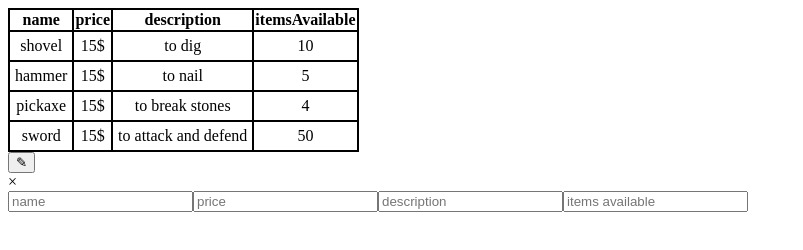
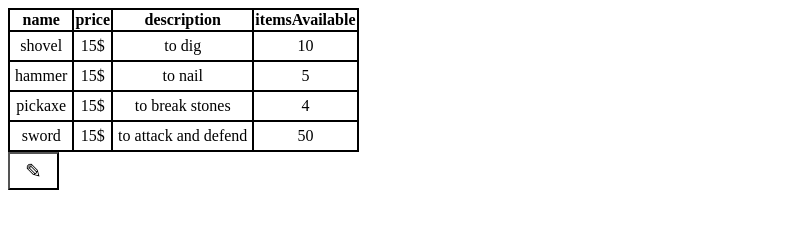
Before and after one commit to adeline4108/table, a plain HTML site: page index.html in a window 1280 px wide. Shown: the whole page, without its empty margins (0-803 px from the left). Drawn offline with Linux system fonts and the light colour scheme.

Commit message:
adding css style

```diff
--- a/index.html
+++ b/index.html
@@ -5,6 +5,8 @@
     <meta http-equiv="X-UA-Compatible" content="IE=edge">
     <meta name="viewport" content="width=device-width, initial-scale=1.0">
     <link rel="stylesheet" href="table.css">
+    <link rel="stylesheet" href="modal-box.css">
+    <link rel="stylesheet" href="https://cdnjs.cloudflare.com/ajax/libs/font-awesome/4.7.0/css/font-awesome.min.css">
     <title>Document</title>
 </head>
 <body>
```
